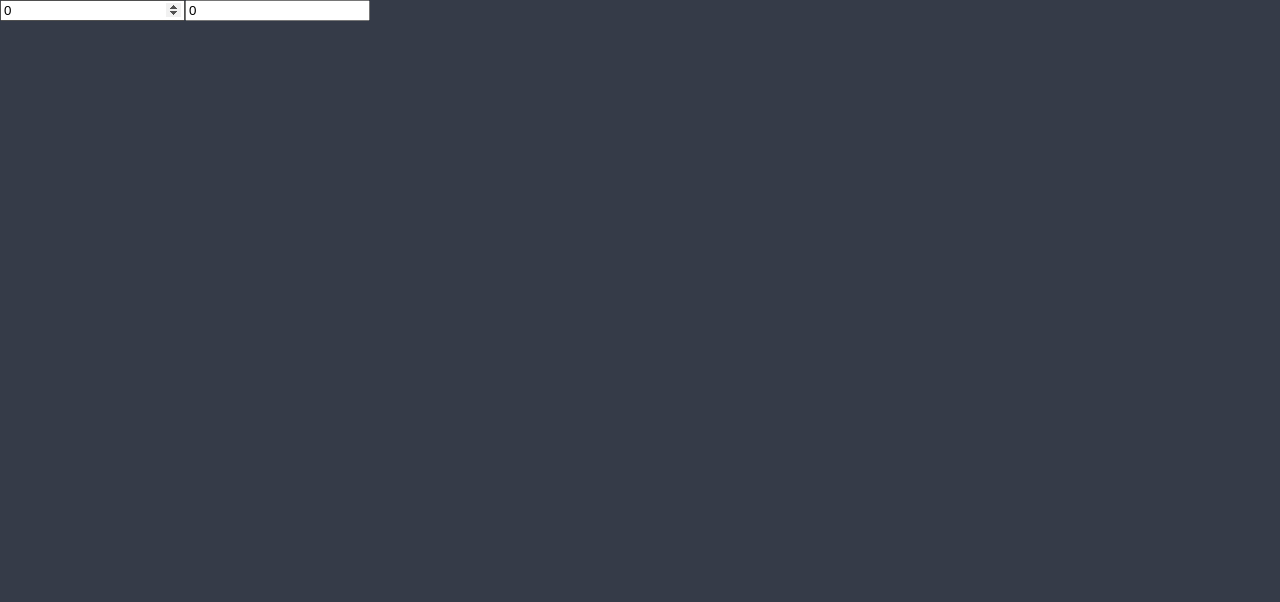
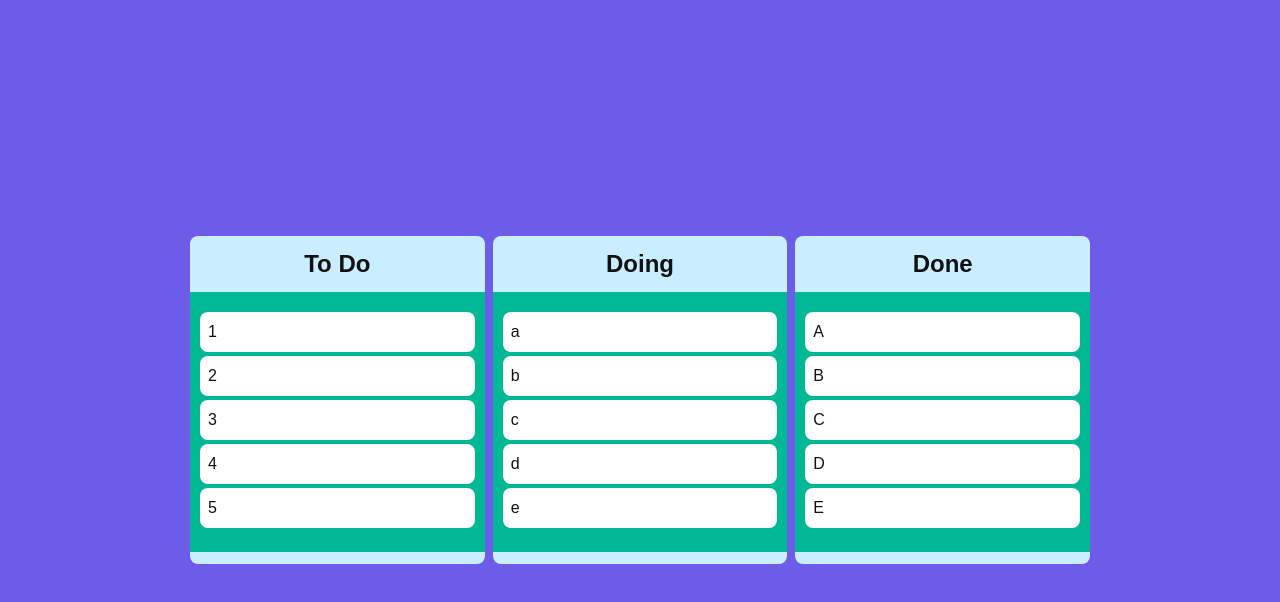
Before and after one commit to guiltygear12/masterclass-todolist, a React (Create React App) app: page / in a window 1280 px wide. Shown: the top 602 px of the page. Built offline with nearby package versions, Linux system fonts and the light colour scheme.

Commit message:
7.12 투두리스트

```diff
--- a/src/App.tsx
+++ b/src/App.tsx
@@ -1,21 +1,75 @@
-import { useRecoilState, useRecoilValue } from 'recoil';
-import { createGlobalStyle } from 'styled-components';
-import { hourSelctor, minState } from './atoms';
+import { DragDropContext, DropResult } from 'react-beautiful-dnd';
+import { useRecoilState } from 'recoil';
+import styled from 'styled-components';
+import { toDoState } from './atoms';
+import Board from './Components/Board';
+
+const Wrapper = styled.div`
+  display: flex;
+  max-width: 900px;
+  width: 100%;
+  height: 100vh;
+  margin: 0 auto;
+  justify-content: center;
+  align-items: center;
+`;
+
+const Boards = styled.div`
+  display: grid;
+  width: 100%;
+  grid-template-columns: repeat(3, 1fr);
+  gap: 8px;
+  background-color: ${(props) => props.theme.bgColor};
+`;
 
 function App() {
-  const [min, setMin] = useRecoilState(minState);
-  const [hours, setHours] = useRecoilState(hourSelctor);
-  const onMinChange = (event: React.FormEvent<HTMLInputElement>) => {
-    setMin(+event.currentTarget.value);
-  };
-  const onHoursChange = (event: React.FormEvent<HTMLInputElement>) => {
-    setHours(+event.currentTarget.value);
+  const [toDos, setToDos] = useRecoilState(toDoState);
+  const onDragEnd = (info: DropResult) => {
+    console.log(info);
+    const { destination, draggableId, source } = info;
+    if (!destination) return;
+    if (destination?.droppableId === source.droppableId) {
+      // 같은 보드 이동
+      // 1. 새로운 배열에 복사
+      setToDos((allBoards) => {
+        console.log('같은디용?');
+        // 모든 보드를 불러온뒤 출발지점의 보드만 남긴다
+        const boardCopy = [...allBoards[source.droppableId]];
+        // 1. 움직인 아이템을 기존 배열에서 삭제한다
+        boardCopy.splice(source.index, 1);
+        // 2. 삭제된 아이템을 새로운 배열에 추가한다
+        boardCopy.splice(destination.index, 0, draggableId);
+        return {
+          ...allBoards,
+          [source.droppableId]: boardCopy,
+        };
+      });
+    }
+    if (destination?.droppableId !== source.droppableId) {
+      console.log('다른디용?');
+      setToDos((allBoards) => {
+        const FromBoardCopy = [...allBoards[source.droppableId]];
+        const ToBoardCopy = [...allBoards[destination.droppableId]];
+        FromBoardCopy.splice(source.index, 1);
+        ToBoardCopy.splice(destination.index, 0, draggableId);
+        return {
+          ...allBoards,
+          [source.droppableId]: FromBoardCopy,
+          [destination.droppableId]: ToBoardCopy,
+        };
+      });
+    }
   };
   return (
-    <div>
-      <input value={min} onChange={onMinChange} type="number" placeholder="Min" />
-      <input value={hours} onChange={onHoursChange} type="number" placeholder="Hour" />
-    </div>
+    <DragDropContext onDragEnd={onDragEnd}>
+      <Wrapper>
+        <Boards>
+          {Object.keys(toDos).map((boardId) => (
+            <Board toDos={toDos[boardId]} key={boardId} boardId={boardId} />
+          ))}
+        </Boards>
+      </Wrapper>
+    </DragDropContext>
   );
 }
 
--- /dev/null
+++ b/src/Components/Board.tsx
@@ -0,0 +1,53 @@
+import { Droppable } from 'react-beautiful-dnd';
+import DraggableCard from './DraggableCard';
+import styled from 'styled-components';
+
+interface IAreaProps {
+  isDraggingFromThis: boolean;
+  isDraggingOver: boolean;
+}
+
+const Wrapper = styled.div`
+  padding: 16px 0 12px;
+  border-radius: 8px;
+  background-color: ${(props) => props.theme.boardColor};
+  min-height: 200px;
+  display: flex;
+  flex-direction: column;
+`;
+const Title = styled.h2`
+  font-size: 24px;
+  font-weight: 600;
+  text-align: center;
+  margin-bottom: 16px;
+`;
+const Area = styled.div<IAreaProps>`
+  padding: 20px 10px;
+  background-color: ${(props) => (props.isDraggingOver ? '#81ecec' : props.isDraggingFromThis ? '#55efc4' : '#00b894')};
+  flex-grow: 1;
+  transition: all 0.3s;
+`;
+interface IBoardProps {
+  toDos: string[];
+  boardId: string;
+}
+
+function Board({ toDos, boardId }: IBoardProps) {
+  return (
+    <Wrapper>
+      <Title> {boardId} </Title>
+      <Droppable droppableId={boardId}>
+        {(provided, snapshot) => (
+          <Area isDraggingOver={snapshot.isDraggingOver} isDraggingFromThis={Boolean(snapshot.draggingFromThisWith)} ref={provided.innerRef} {...provided.droppableProps}>
+            {toDos.map((toDo, index) => (
+              <DraggableCard key={toDo} index={index} toDo={toDo} />
+            ))}
+            {provided.placeholder}
+          </Area>
+        )}
+      </Droppable>
+    </Wrapper>
+  );
+}
+
+export default Board;
--- /dev/null
+++ b/src/Components/DraggableCard.tsx
@@ -0,0 +1,30 @@
+import React from 'react';
+import { Draggable } from 'react-beautiful-dnd';
+import styled from 'styled-components';
+
+const Card = styled.div<{ isDragging: boolean }>`
+  padding: 12px 8px;
+  border-radius: 8px;
+  margin-bottom: 4px;
+  background-color: ${(props) => (props.isDragging ? '#74b9ff' : props.theme.cardColor)};
+  box-shadow: ${(props) => (props.isDragging ? '0 0 8px rgba(0,0,0,0.3)' : 'none')};
+`;
+
+interface IDraggableCardProps {
+  toDo: string;
+  index: number;
+}
+
+function DraggableCard({ toDo, index }: IDraggableCardProps) {
+  return (
+    <Draggable key={toDo} draggableId={toDo} index={index}>
+      {(provided, snapshot) => (
+        <Card isDragging={snapshot.isDragging} ref={provided.innerRef} {...provided.draggableProps} {...provided.dragHandleProps}>
+          {toDo}
+        </Card>
+      )}
+    </Draggable>
+  );
+}
+
+export default React.memo(DraggableCard);
--- a/src/atoms.ts
+++ b/src/atoms.ts
@@ -1,19 +1,14 @@
 import { atom, selector } from 'recoil';
 
-export const minState = atom({
-  key: 'mins',
-  default: 0,
-});
+interface IToDoState {
+  [key: string]: string[];
+}
 
-export const hourSelctor = selector<number>({
-  key: 'hours',
-  get: ({ get }) => {
-    const min = get(minState);
-    return min / 60;
-  },
-  set: ({ set }, newValue) => {
-    console.log(newValue);
-    const min = Number(newValue) * 60;
-    set(minState, min);
+export const toDoState = atom<IToDoState>({
+  key: 'toDo',
+  default: {
+    'To Do': ['1', '2', '3', '4', '5'],
+    Doing: ['a', 'b', 'c', 'd', 'e'],
+    Done: ['A', 'B', 'C', 'D', 'E'],
   },
 });
--- a/src/theme.ts
+++ b/src/theme.ts
@@ -1,8 +1,8 @@
-import { DefaultTheme } from "styled-components";
+import { DefaultTheme } from 'styled-components';
 
-export const darkTheme: DefaultTheme={
-    bgColor:"#353b48",
-    textColor:"whitesmoke",
-    bdColor:"#ccc",
-    accentColor:"#00a8ff"
+export const darkTheme: DefaultTheme = {
+  bgColor: '#6c5ce7',
+  boardColor: '#C9EEFF',
+  cardColor: '#fff',
+  textColor: '#111111',
 };
```
Also changed, not shown: src/index.tsx (+3 -5 lines), src/styled.d.ts (+8 -8 lines).
